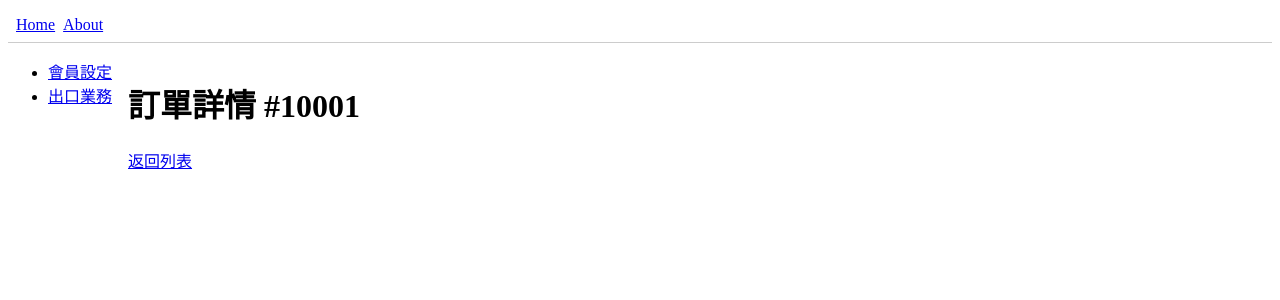
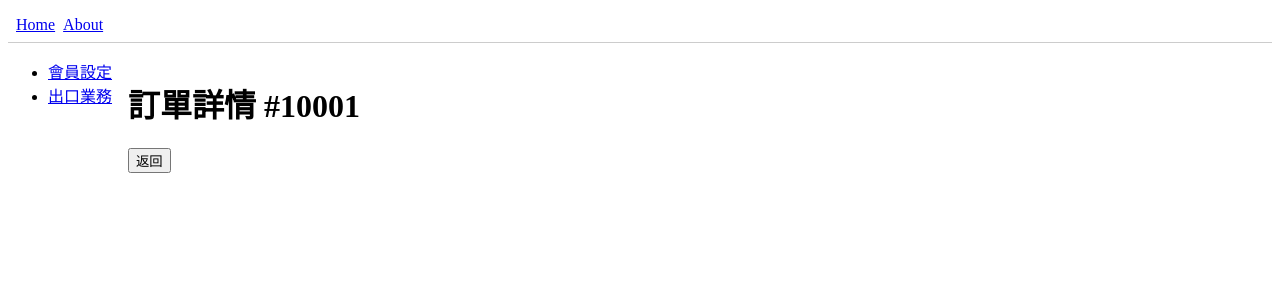
Before and after one commit to matthung0807/nuxt3-demo, a Nuxt app: page /home/export/10001 in a window 1280 px wide. Shown: the top 300 px of the page. Built offline with nearby package versions, Linux system fonts and the light colour scheme.

Commit message:
programmatic-navigation

```diff
--- a/pages/home/export/[orderId].vue
+++ b/pages/home/export/[orderId].vue
@@ -1,11 +1,18 @@
 <script setup>
+const router = useRouter()
 const route = useRoute()
 const orderId = route.params.orderId
+
+function back() {
+  router.push(`/home/export`)
+}
 </script>
 
 <template>
   <div>
     <h1>訂單詳情 #{{ orderId }}</h1>
-    <NuxtLink to="/home/export">返回列表</NuxtLink>
+    <!-- <NuxtLink to="/home/export">返回列表</NuxtLink> -->
+
+    <button @click="back">返回</button>
   </div>
 </template>
```
